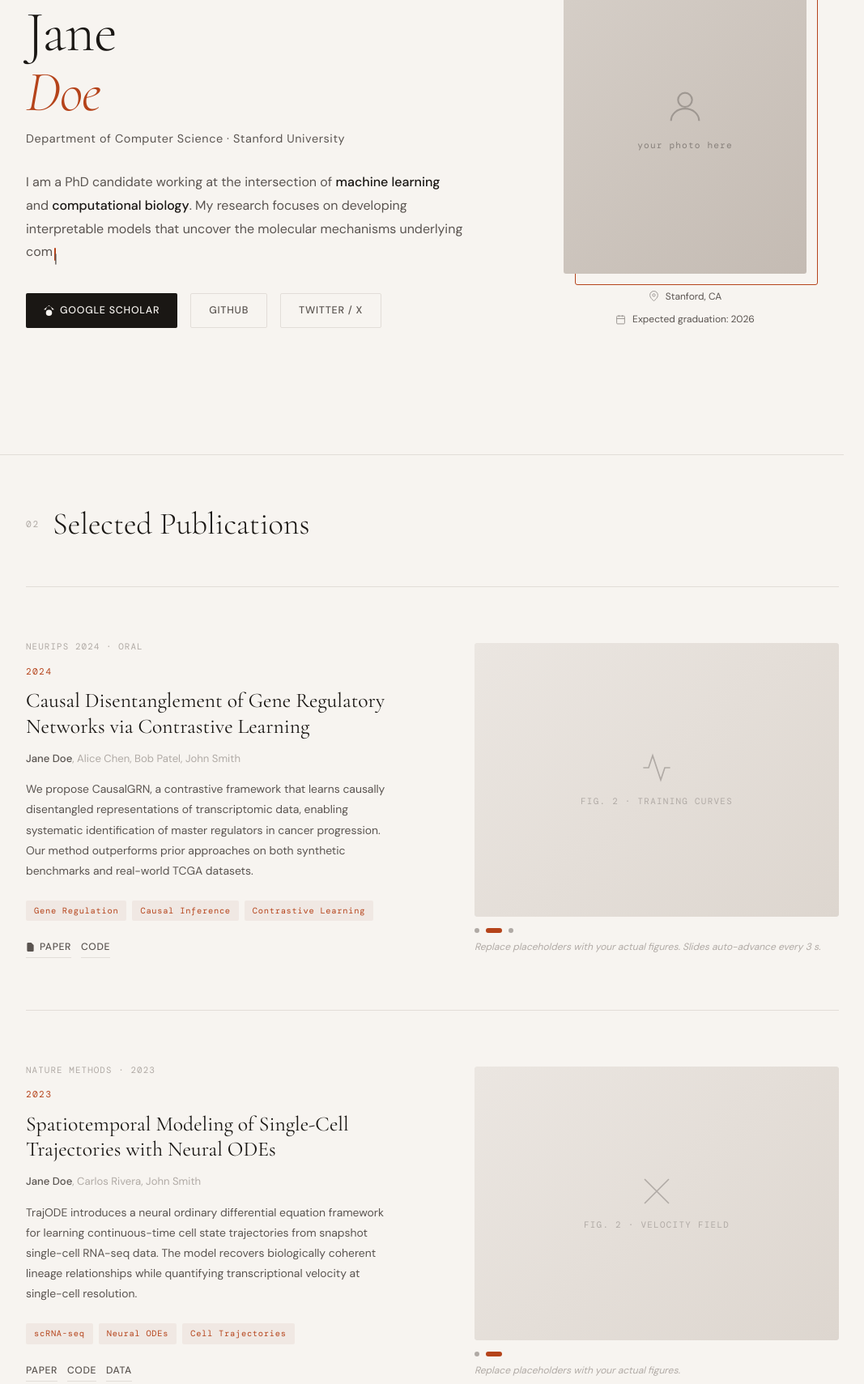
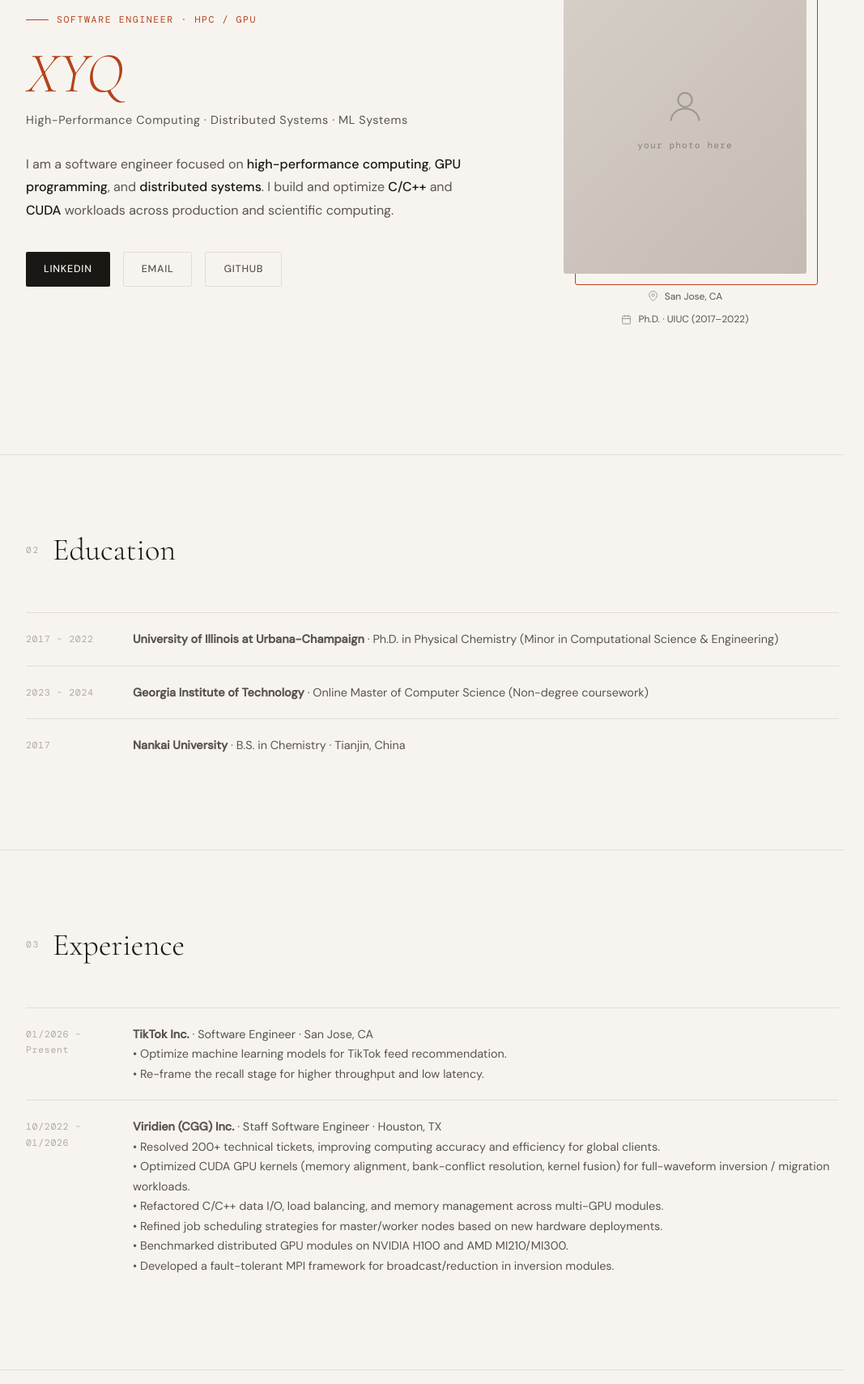
Before and after one commit to PuppyQ08/puppyq08.github.io, a plain HTML site: page index.html in a window 1280 px wide. Shown: the part 239-1948 px from the top of the page at 81% size, without its empty margins (106-1173 px from the left). Drawn offline with nearby package versions, Linux system fonts and the light colour scheme.

Commit message:
update info

```diff
--- a/index.html
+++ b/index.html
@@ -3,7 +3,7 @@
 <head>
   <meta charset="UTF-8" />
   <meta name="viewport" content="width=device-width, initial-scale=1.0" />
-  <title>Jane Doe — Researcher</title>
+  <title>XYQ — Software Engineer</title>
   <link rel="preconnect" href="https://fonts.googleapis.com" />
   <link rel="preconnect" href="https://fonts.gstatic.com" crossorigin />
   <link href="https://fonts.googleapis.com/css2?family=Cormorant+Garamond:ital,wght@0,300;0,400;0,600;1,300;1,400&family=DM+Sans:wght@300;400;500&family=DM+Mono:wght@400&display=swap" rel="stylesheet" />
@@ -257,11 +257,12 @@
 <body>
 
 <nav id="nav">
-  <a class="nav-name" href="#">Jane Doe</a>
+  <a class="nav-name" href="#">XYQ</a>
   <ul class="nav-links">
     <li><a href="#hero">About</a></li>
+    <li><a href="#education">Education</a></li>
+    <li><a href="#experience">Experience</a></li>
     <li><a href="#publications">Publications</a></li>
-    <li><a href="#news">News</a></li>
     <li><a href="#contact">Contact</a></li>
   </ul>
 </nav>
@@ -269,26 +270,23 @@
 <section id="hero">
   <div class="hero-inner">
     <div class="hero-text">
-      <div class="fade-up hero-eyebrow">Researcher · PhD Candidate</div>
-      <h1 class="fade-up">Jane<br /><em>Doe</em></h1>
-      <p class="fade-up hero-title">Department of Computer Science · Stanford University</p>
+      <div class="fade-up hero-eyebrow">Software Engineer · HPC / GPU</div>
+      <h1 class="fade-up"><em>XYQ</em></h1>
+      <p class="fade-up hero-title">High-Performance Computing · Distributed Systems · ML Systems</p>
       <p class="fade-up hero-bio">
         <span id="typewriter"></span><span class="type-cursor" id="type-cursor">|</span>
       </p>
       <div class="fade-up hero-links">
-        <a class="btn btn-primary" href="https://scholar.google.com" target="_blank">
-          <svg width="13" height="13" viewBox="0 0 24 24" fill="currentColor"><path d="M12 24a7 7 0 110-14 7 7 0 010 14zm0-24L0 9.5l4.838.491C6.409 4.74 8.932 2 12 2s5.591 2.74 7.162 7.991L24 9.5 12 0z"/></svg>
-          Google Scholar
-        </a>
-        <a class="btn btn-outline" href="https://github.com" target="_blank">GitHub</a>
-        <a class="btn btn-outline" href="https://twitter.com" target="_blank">Twitter / X</a>
+        <a class="btn btn-primary" href="https://www.linkedin.com/in/XiuyiQin" target="_blank" rel="noopener noreferrer">LinkedIn</a>
+        <a class="btn btn-outline" href="mailto:Terryqqy@gmail.com">Email</a>
+        <a class="btn btn-outline" href="https://github.com" target="_blank" rel="noopener noreferrer">GitHub</a>
       </div>
     </div>
 
     <div class="hero-photo fade-up">
       <div>
         <div class="photo-frame">
-          <!-- Replace with: <img src="photo.jpg" alt="Jane Doe" /> -->
+          <!-- Replace with: <img src="photo.jpg" alt="XYQ" /> -->
           <div class="photo-placeholder">
             <svg width="52" height="52" viewBox="0 0 24 24" fill="none" stroke="currentColor" stroke-width="1">
               <circle cx="12" cy="8" r="4"/><path d="M4 20c0-4 3.6-7 8-7s8 3 8 7"/>
@@ -299,11 +297,11 @@
         <div class="hero-chips">
           <div class="chip">
             <svg width="13" height="13" viewBox="0 0 24 24" fill="none" stroke="currentColor" stroke-width="1.8"><path d="M21 10c0 7-9 13-9 13s-9-6-9-13a9 9 0 1118 0z"/><circle cx="12" cy="10" r="3"/></svg>
-            Stanford, CA
+            San Jose, CA
           </div>
           <div class="chip">
             <svg width="13" height="13" viewBox="0 0 24 24" fill="none" stroke="currentColor" stroke-width="1.8"><rect x="3" y="4" width="18" height="18" rx="2"/><path d="M16 2v4M8 2v4M3 10h18"/></svg>
-            Expected graduation: 2026
+            Ph.D. · UIUC (2017–2022)
           </div>
         </div>
       </div>
@@ -313,31 +311,72 @@
 
 <div class="section-divider"></div>
 
+<section id="education">
+  <div class="section-label">
+    <span>02</span>
+    <h2>Education</h2>
+  </div>
+  <div class="news-list">
+    <div class="news-item">
+      <div class="news-date">2017 – 2022</div>
+      <div class="news-content"><strong>University of Illinois at Urbana-Champaign</strong> · Ph.D. in Physical Chemistry (Minor in Computational Science &amp; Engineering)</div>
+    </div>
+    <div class="news-item">
+      <div class="news-date">2023 – 2024</div>
+      <div class="news-content"><strong>Georgia Institute of Technology</strong> · Online Master of Computer Science (Non-degree coursework)</div>
+    </div>
+    <div class="news-item">
+      <div class="news-date">2017</div>
+      <div class="news-content"><strong>Nankai University</strong> · B.S. in Chemistry · Tianjin, China</div>
+    </div>
+  </div>
+</section>
+
+<div class="section-divider"></div>
+
+<section id="experience">
+  <div class="section-label">
+    <span>03</span>
+    <h2>Experience</h2>
+  </div>
+  <div class="news-list">
+    <div class="news-item">
+      <div class="news-date">01/2026 – Present</div>
+      <div class="news-content"><strong>TikTok Inc.</strong> · Software Engineer · San Jose, CA<br />• Optimize machine learning models for TikTok feed recommendation.<br />• Re-frame the recall stage for higher throughput and low latency.</div>
+    </div>
+    <div class="news-item">
+      <div class="news-date">10/2022 – 01/2026</div>
+      <div class="news-content"><strong>Viridien (CGG) Inc.</strong> · Staff Software Engineer · Houston, TX<br />• Resolved 200+ technical tickets, improving computing accuracy and efficiency for global clients.<br />• Optimized CUDA GPU kernels (memory alignment, bank-conflict resolution, kernel fusion) for full-waveform inversion / migration workloads.<br />• Refactored C/C++ data I/O, load balancing, and memory management across multi-GPU modules.<br />• Refined job scheduling strategies for master/worker nodes based on new hardware deployments.<br />• Benchmarked distributed GPU modules on NVIDIA H100 and AMD MI210/MI300.<br />• Developed a fault-tolerant MPI framework for broadcast/reduction in inversion modules.</div>
+    </div>
+  </div>
+</section>
+
+<div class="section-divider"></div>
+
 <section id="publications">
   <div class="section-label">
-    <span>02</span>
+    <span>04</span>
     <h2>Selected Publications</h2>
   </div>
   <div class="pub-list">
 
     <div class="pub-item" data-carousel="0">
       <div class="pub-text">
-        <div class="pub-venue">NeurIPS 2024 · Oral</div>
-        <div class="pub-year">2024</div>
-        <h3 class="pub-title">Causal Disentanglement of Gene Regulatory Networks via Contrastive Learning</h3>
-        <p class="pub-authors"><strong>Jane Doe</strong>, Alice Chen, Bob Patel, John Smith</p>
-        <p class="pub-abstract">We propose CausalGRN, a contrastive framework that learns causally disentangled representations of transcriptomic data, enabling systematic identification of master regulators in cancer progression. Our method outperforms prior approaches on both synthetic benchmarks and real-world TCGA datasets.</p>
+        <div class="pub-venue">Zenodo</div>
+        <div class="pub-year">2025</div>
+        <h3 class="pub-title">An Idleness- and Failure-Tolerant Pipeline Broadcast Protocol for MPI</h3>
+        <p class="pub-authors"><strong>XYQ</strong></p>
+        <p class="pub-abstract">A pipeline broadcast protocol for MPI designed to tolerate node idleness and failures, improving robustness for large-scale distributed workloads.</p>
         <div class="pub-tags">
-          <span class="tag">Gene Regulation</span>
-          <span class="tag">Causal Inference</span>
-          <span class="tag">Contrastive Learning</span>
+          <span class="tag">MPI</span>
+          <span class="tag">Fault Tolerance</span>
+          <span class="tag">HPC</span>
         </div>
         <div class="pub-actions">
-          <a class="pub-link" href="#">
+          <a class="pub-link" href="https://doi.org/10.5281/zenodo.18246490" target="_blank" rel="noopener noreferrer">
             <svg width="11" height="11" viewBox="0 0 16 16" fill="currentColor"><path d="M14 4.5V14a2 2 0 01-2 2H4a2 2 0 01-2-2V2a2 2 0 012-2h5.5L14 4.5z"/></svg>
             Paper
           </a>
-          <a class="pub-link" href="#">Code</a>
         </div>
       </div>
       <div class="pub-carousel">
@@ -368,20 +407,18 @@
 
     <div class="pub-item" data-carousel="1">
       <div class="pub-text">
-        <div class="pub-venue">Nature Methods · 2023</div>
+        <div class="pub-venue">J. Chem. Phys.</div>
         <div class="pub-year">2023</div>
-        <h3 class="pub-title">Spatiotemporal Modeling of Single-Cell Trajectories with Neural ODEs</h3>
-        <p class="pub-authors"><strong>Jane Doe</strong>, Carlos Rivera, John Smith</p>
-        <p class="pub-abstract">TrajODE introduces a neural ordinary differential equation framework for learning continuous-time cell state trajectories from snapshot single-cell RNA-seq data. The model recovers biologically coherent lineage relationships while quantifying transcriptional velocity at single-cell resolution.</p>
+        <h3 class="pub-title">Finite-temperature vibrational many-body perturbation theory: algebraic, second-quantized, diagrammatic derivation, and linked-diagram theorem</h3>
+        <p class="pub-authors"><strong>XYQ</strong>, S. Hirata</p>
+        <p class="pub-abstract">Derives finite-temperature vibrational many-body perturbation theory using algebraic and second-quantized formulations, providing a diagrammatic derivation and linked-diagram theorem.</p>
         <div class="pub-tags">
-          <span class="tag">scRNA-seq</span>
-          <span class="tag">Neural ODEs</span>
-          <span class="tag">Cell Trajectories</span>
+          <span class="tag">Many-Body Theory</span>
+          <span class="tag">Computational Chemistry</span>
+          <span class="tag">Perturbation Theory</span>
         </div>
         <div class="pub-actions">
           <a class="pub-link" href="#">Paper</a>
-          <a class="pub-link" href="#">Code</a>
-          <a class="pub-link" href="#">Data</a>
         </div>
       </div>
       <div class="pub-carousel">
@@ -453,34 +490,6 @@
 
 <div class="section-divider"></div>
 
-<section id="news">
-  <div class="section-label">
-    <span>03</span>
-    <h2>News</h2>
-  </div>
-  <div class="news-list">
-    <div class="news-item">
-      <div class="news-date">Dec 2024</div>
-      <div class="news-content">Presenting <a href="#">CausalGRN</a> as an oral at NeurIPS 2024 in Vancouver. Come find me at Poster Session 3!</div>
-    </div>
-    <div class="news-item">
-      <div class="news-date">Oct 2024</div>
-      <div class="news-content">CausalGRN accepted as an <strong>Oral (top 0.5%)</strong> at NeurIPS 2024.</div>
-    </div>
-    <div class="news-item">
-      <div class="news-date">Jun 2024</div>
-      <div class="news-content">Received the <strong>NSF Graduate Research Fellowship</strong>. Grateful for the support!</div>
-    </div>
-    <div class="news-item">
-      <div class="news-date">May 2023</div>
-      <div class="news-content">TrajODE published in <a href="#">Nature Methods</a>. Check out the <a href="#">interactive demo</a>.</div>
-    </div>
-    <div class="news-item">
-      <div class="news-date">Jul 2022</div>
-      <div class="news-content">Started PhD at Stanford CS, advised by Prof. John Smith.</div>
-    </div>
-  </div>
-</section>
 
 <div class="section-divider"></div>
 
@@ -517,27 +526,45 @@
   /* TYPEWRITER */
   (function () {
     const segments = [
-      { plain: 'I am a PhD candidate working at the intersection of ',       html: 'I am a PhD candidate working at the intersection of ' },
-      { plain: 'machine learning',                                            html: '<strong>machine learning</strong>' },
-      { plain: ' and ',                                                       html: ' and ' },
-      { plain: 'computational biology',                                       html: '<strong>computational biology</strong>' },
-      { plain: '. My research focuses on developing interpretable models that uncover the molecular mechanisms underlying complex diseases. I am advised by ', html: '. My research focuses on developing interpretable models that uncover the molecular mechanisms underlying complex diseases. I am advised by ' },
-      { plain: 'Prof. John Smith',                                            html: '<strong>Prof. John Smith</strong>' },
-      { plain: '.',                                                           html: '.' },
+      { text: 'I am a software engineer focused on ' },
+      { text: 'high-performance computing', tag: 'strong' },
+      { text: ', ' },
+      { text: 'GPU programming', tag: 'strong' },
+      { text: ', and ' },
+      { text: 'distributed systems', tag: 'strong' },
+      { text: '. I build and optimize ' },
+      { text: 'C/C++', tag: 'strong' },
+      { text: ' and ' },
+      { text: 'CUDA', tag: 'strong' },
+      { text: ' workloads across production and scientific computing.' },
     ];
 
     const target = document.getElementById('typewriter');
     const cursor = document.getElementById('type-cursor');
     if (!target || !cursor) return;
 
-    const fullPlain = segments.map(s => s.plain).join('');
+    const escapeHtml = (s) => String(s)
+      .replaceAll('&', '&amp;')
+      .replaceAll('<', '&lt;')
+      .replaceAll('>', '&gt;')
+      .replaceAll('"', '&quot;')
+      .replaceAll("'", '&#39;');
+
+    const fullPlain = segments.map(s => s.text).join('');
+
+    function segmentHtml(seg) {
+      const safe = escapeHtml(seg.text);
+      return seg.tag ? `<${seg.tag}>${safe}</${seg.tag}>` : safe;
+    }
 
     function htmlUpTo(n) {
       let counted = 0, result = '';
       for (const seg of segments) {
         if (counted >= n) break;
-        const take = Math.min(seg.plain.length, n - counted);
-        result += take >= seg.plain.length ? seg.html : seg.plain.slice(0, take);
+        const take = Math.min(seg.text.length, n - counted);
+        result += take >= seg.text.length
+          ? segmentHtml(seg)
+          : escapeHtml(seg.text.slice(0, take));
         counted += take;
       }
       return result;
@@ -554,10 +581,11 @@
 
   /* CAROUSELS */
   document.querySelectorAll('.pub-item').forEach(item => {
-    const id     = item.dataset.carousel;
     const slides = item.querySelectorAll('.carousel-slide');
-    const dotsEl = item.querySelector('.carousel-dots[data-carousel="' + id + '"]');
+    const dotsEl = item.querySelector('.pub-carousel .carousel-dots');
     if (!slides.length || !dotsEl) return;
+
+    dotsEl.textContent = '';
 
     let cur = 0, timer;
 
```
